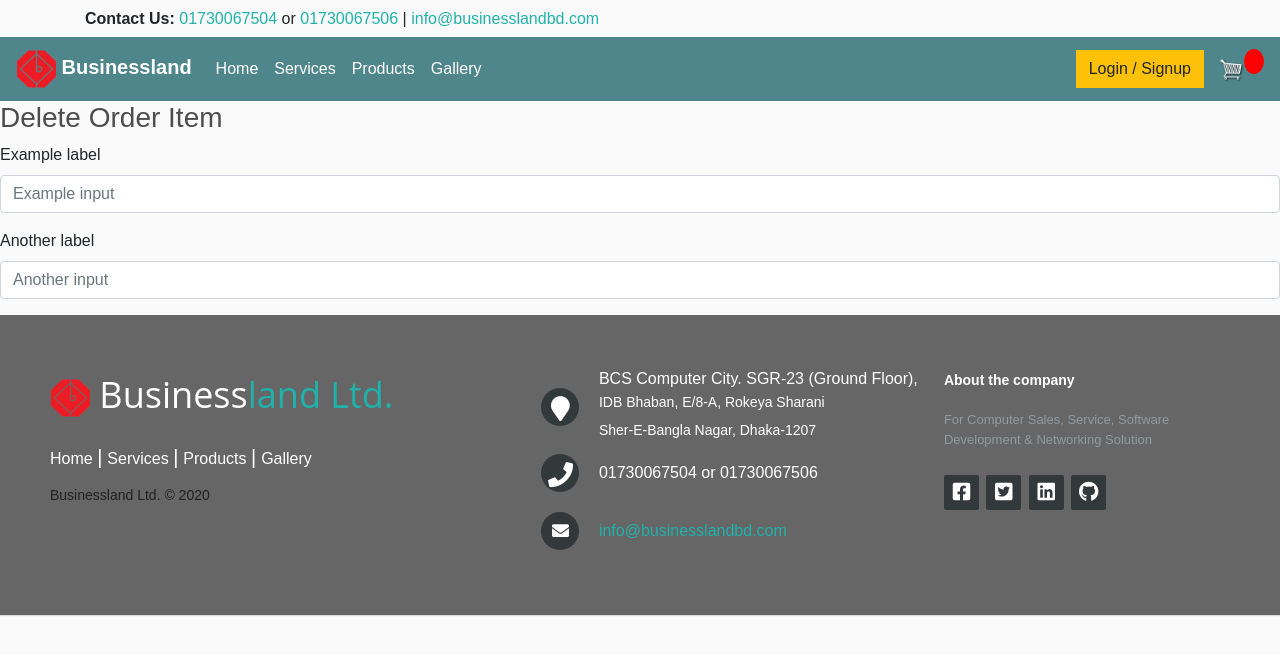
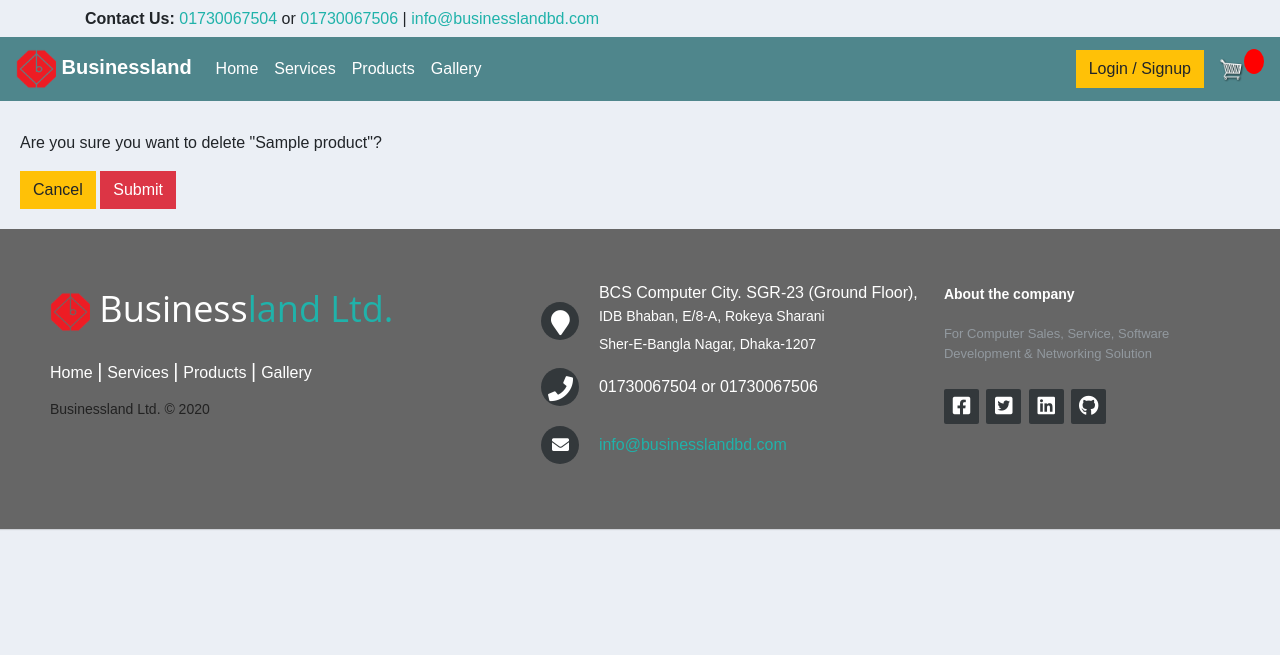
Before and after one commit to tanjil-dev/businessland, a Django app: page /delete_order/1/ in a window 1280 px wide. Shown: the top 655 px of the page. Run offline with Django 3.2, Linux system fonts and the light colour scheme; tables that the repository leaves empty hold one stand-in row (values such as "Sample post"); some libraries are stand-ins or nearby versions.

Commit message:
update delete options added

```diff
--- a/store/models.py
+++ b/store/models.py
@@ -108,6 +108,9 @@ class OrderItem(models.Model):
         total = self.product.price * self.quantity
         return total
 
+    def __str__(self):
+        return self.product.name
+
 
 class ShippingAddress(models.Model):
     customer = models.ForeignKey(Customer, on_delete=models.SET_NULL, null=True)
--- a/store/static/css/main.css
+++ b/store/static/css/main.css
@@ -558,7 +558,7 @@ html, body {
     position: absolute;
     background-color: #f9f9f9;
     min-width: 160px;
-  box-shadow: 0px 8px 16px 0px rgba(0,0,0,0.2);
+    box-shadow: 0px 8px 16px 0px rgba(0, 0, 0, 0.2);
     padding: 12px 16px;
     z-index: 1;
 }
@@ -566,3 +566,26 @@ html, body {
 .dropdown:hover .dropdown-content {
     display: block;
 }
+
+/*total*/
+
+#logo {
+}
+
+body {
+    background-color: #ebeff5;
+}
+
+
+#total-orders {
+    background-color: #4cb4c7;
+}
+
+
+#orders-delivered {
+    background-color: #7abecc;
+}
+
+#orders-pending {
+    background-color: #7CD1C0;
+}
--- a/store/templates/store/admin.html
+++ b/store/templates/store/admin.html
@@ -76,7 +76,7 @@
             <h5>LAST 5 ORDERS</h5>
             <hr>
             <div class="card card-body">
-                <a class="btn btn-primary  btn-sm btn-block" href="">Create Order</a>
+                <a class="btn btn-primary  btn-sm btn-block" href="{% url 'process_order' %}">Create Order</a>
              <form method="post" action="">
              {% csrf_token %}
                 <table class="table table-sm">
--- a/store/templates/store/delete_order.html
+++ b/store/templates/store/delete_order.html
@@ -1,15 +1,16 @@
 {% extends 'store/main.html' %}
 {% load static %}
 {% block content %}
-    <h3>Delete Order Item</h3>
-    <form method="post">
-        <div class="form-group">
-            <label for="formGroupExampleInput">Example label</label>
-            <input type="text" class="form-control" id="formGroupExampleInput" placeholder="Example input">
+    <div class="row">
+        <div class="col-lg-6">
+            <div class="carf card-body">
+                <p>Are you sure you want to delete "{{ orderItems }}"?</p>
+                <form action="{% url 'delete_order' orderItems.id %}" method="post">
+                    {% csrf_token %}
+                    <a class="btn btn-warning" href="{% url 'admin_panel' %}">Cancel</a>
+                    <input class="btn btn-danger" type="submit" name="Confirm">
+                </form>
+            </div>
         </div>
-        <div class="form-group">
-            <label for="formGroupExampleInput2">Another label</label>
-            <input type="text" class="form-control" id="formGroupExampleInput2" placeholder="Another input">
-        </div>
-    </form>
+    </div>
 {% endblock %}
--- a/store/templates/store/order_form.html
+++ b/store/templates/store/order_form.html
@@ -1,5 +1,9 @@
 {% extends 'store/main.html' %}
 {% load static %}
 {% block content %}
-
+    <form action="" method="post">
+        {%  csrf_token %}
+        {{ form }}
+        <input type="submit" name="Submit">
+    </form>
 {% endblock %}
--- a/store/url.py
+++ b/store/url.py
@@ -9,8 +9,8 @@ urlpatterns = [
     path('customer/<str:pk>/', customerPanel.as_view(), name="customer"),
     path('product/', ProductView.as_view(), name="product"),
     path('orders/', orders.as_view(), name="orders"),
-    path('update_order/<str:pk>/', updateOrder.as_view(), name="update_order"),
-    path('delete_order/<str:pk>/', deleteOrder.as_view(), name="delete_order"),
+    path('update_order/<str:pk>/', updateOrder, name="update_order"),
+    path('delete_order/<str:pk>/', deleteOrder, name="delete_order"),
     path('product_view/<str:pk>/', viewProduct.as_view(), name="product_view"),
     path('cart/', Cart.as_view(), name="cart"),
     path('checkout/', Checkout.as_view(), name="checkout"),
--- a/store/views/core_view.py
+++ b/store/views/core_view.py
@@ -8,20 +8,23 @@ from django.contrib import messages
 from django.contrib.auth import authenticate, login, logout
 from django.contrib.auth.decorators import login_required
 
-
 from store.models import *
 from store.form.core_form import *
 from store.utilities.utils import *
 from django.contrib.auth.forms import UserCreationForm
 
+
 class UnderConstruction(View):
     template = 'store/coming_soon.html'
+
     def get(self, request):
         context = {}
         return render(request, template_name=self.template, context=context)
 
+
 class Store(View):
     template = 'store/store.html'
+
     def get(self, request):
         data = cartData(request)
         cartItems = data['cartItems']
@@ -35,8 +38,10 @@ class Store(View):
         }
         return render(request, template_name=self.template, context=context)
 
+
 class ProductView(View):
     template = 'store/product_page.html'
+
     def get(self, request):
         data = cartData(request)
         cartItems = data['cartItems']
@@ -48,8 +53,10 @@ class ProductView(View):
         }
         return render(request, template_name=self.template, context=context)
 
+
 class Cart(View):
     template = 'store/cart.html'
+
     def get(self, request):
         data = cartData(request)
         cartItems = data['cartItems']
@@ -61,7 +68,7 @@ class Cart(View):
             'order': order,
             'cartItems': cartItems
         }
-        return render(request, template_name=self.template , context=context)
+        return render(request, template_name=self.template, context=context)
 
 
 class Checkout(View):
@@ -80,6 +87,7 @@ class Checkout(View):
             'cartItems': cartItems
         }
         return render(request, template_name=self.template, context=context)
+
 
 class updateItem(View):
     def post(self, request):
@@ -103,15 +111,22 @@ class updateItem(View):
 
         orderItem.save()
 
-        if orderItem.quantity <=0:
+        if orderItem.quantity <= 0:
             orderItem.delete()
 
         return JsonResponse('Item was added', safe=False)
 
 
+class processOrder(View):
+    template_name = 'store/order_form.html'
+    form = OrderForm()
+    from django.views.decorators.csrf import csrf_exempt
 
-class processOrder(View):
-    from django.views.decorators.csrf import csrf_exempt
+    def get(self, request):
+        context = {
+            'form': self.form
+        }
+        return render(request, template_name=self.template_name, context=context)
 
     @csrf_exempt
     def post(self, request):
@@ -145,18 +160,22 @@ class processOrder(View):
 
         return JsonResponse('Payment complete', safe=False)
 
+
 class viewProduct(View):
     template = 'store/view_product.html'
-    def get(self,request,pk):
+
+    def get(self, request, pk):
         product = Product.objects.get(id=pk)
         context = {
             'products': product
         }
         return render(request, template_name=self.template, context=context)
 
+
 class orders(View):
     template = 'store/orders.html'
-    def get(self,request):
+
+    def get(self, request):
         if request.user.is_authenticated:
             order = Order.objects.all()
         else:
@@ -166,11 +185,14 @@ class orders(View):
         }
         return render(request, template_name=self.template, context=context)
 
+
 class loginPage(View):
     template = 'store/login.html'
+
     def get(self, request):
         context = {}
         return render(request, template_name=self.template, context=context)
+
     def post(self, request):
         username = request.POST.get('username')
         password = request.POST.get('password')
@@ -186,16 +208,19 @@ class loginPage(View):
         context = {}
         return render(request, template_name=self.template, context=context)
 
+
 class logOut(View):
     def get(self, request):
         logout(request)
         return redirect('login')
+
 
 class registerPage(View):
     template = 'store/register.html'
     form = CreateUserForm()
     message = None
     error = None
+
     def get(self, request):
         context = {
             'form': self.form
@@ -215,8 +240,10 @@ class registerPage(View):
         }
         return render(request, template_name=self.template, context=context)
 
+
 class adminPanel(View):
     template_name = 'store/admin.html'
+
     def get(self, request):
         orderItems = OrderItem.objects.all()
         customers = Customer.objects.all()
@@ -240,8 +267,10 @@ class adminPanel(View):
     def post(self, request):
         return render(request, template_name=self.template_name)
 
+
 class customerPanel(View):
     template_name = 'store/customer.html'
+
     def get(self, request, pk):
         customer = Customer.objects.get(id=pk)
 
@@ -254,34 +283,46 @@ class customerPanel(View):
         }
         return render(request, template_name=self.template_name, context=context)
 
-class updateOrder(View):
-    form = UpdateOrderForm
+
+def updateOrder(request, pk):
     template_name = 'store/update_order.html'
-    def get(self, request, pk):
-        orderItems = OrderItem.objects.get(id=pk)
-        context = {
-            'orderItems': orderItems,
-            'form': UpdateOrderForm
-        }
-        return render(request, template_name=self.template_name, context=context)
+    orderItems = OrderItem.objects.get(id=pk)
+    form = OrderForm(instance=orderItems)
 
-class deleteOrder(View):
-    form = UpdateOrderForm
+    if request.method == 'POST':
+        form = OrderForm(request.POST, instance=orderItems)
+        if form.is_valid():
+            form.save()
+            return redirect('admin_panel')
+
+    context = {
+        'orderItems': orderItems,
+        'form': form
+    }
+    return render(request, template_name=template_name, context=context)
+
+
+def deleteOrder(request, pk):
     template_name = 'store/delete_order.html'
-    def get(self, request, pk):
-        orderItems = OrderItem.objects.get(id=pk)
-        context = {
-            'orderItems': orderItems,
-            'form': UpdateOrderForm
-        }
-        return render(request, template_name=self.template_name, context=context)
+    orderItems = OrderItem.objects.get(id=pk)
 
-#View
+    if request.method == "POST":
+        orderItems.delete()
+        return redirect('admin_panel')
+    context = {
+        'orderItems': orderItems,
+        'form': UpdateOrderForm
+    }
+    return render(request, template_name=template_name, context=context)
+
+
+# View
 class demo(View):
     template = 'store/demo.html'
     name = None
     price = None
-    def get(self,request):
+
+    def get(self, request):
         if User.is_superuser:
             self.name = Product.objects.values('name')
         else:
```
Also changed, not shown: store/form/core_form.py (+6 -1 lines), store/templates/store/customer.html (+9 -9 lines), store/templates/store/update_order.html (+21 -7 lines). Lines whose indentation alone changed are shown as unchanged.
